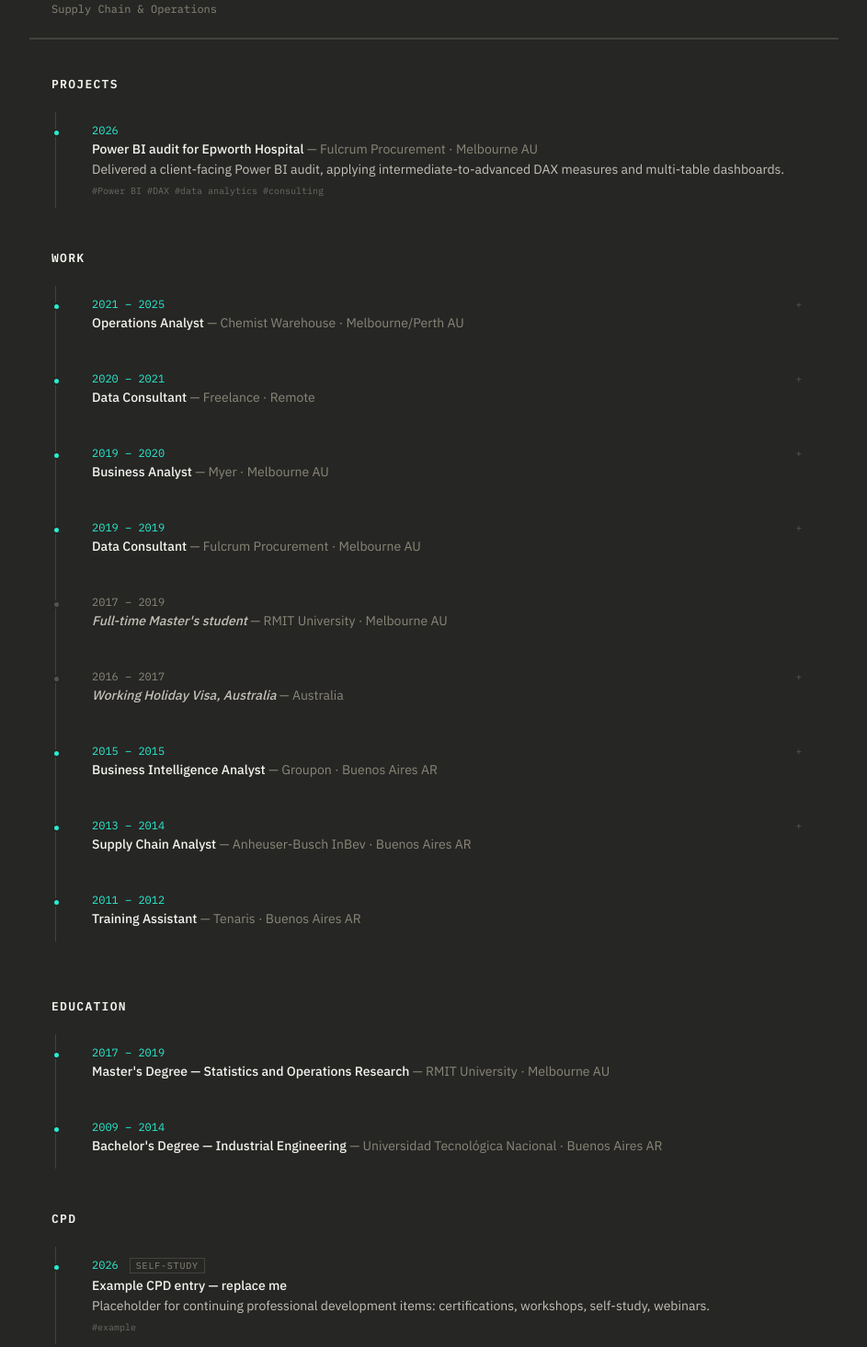
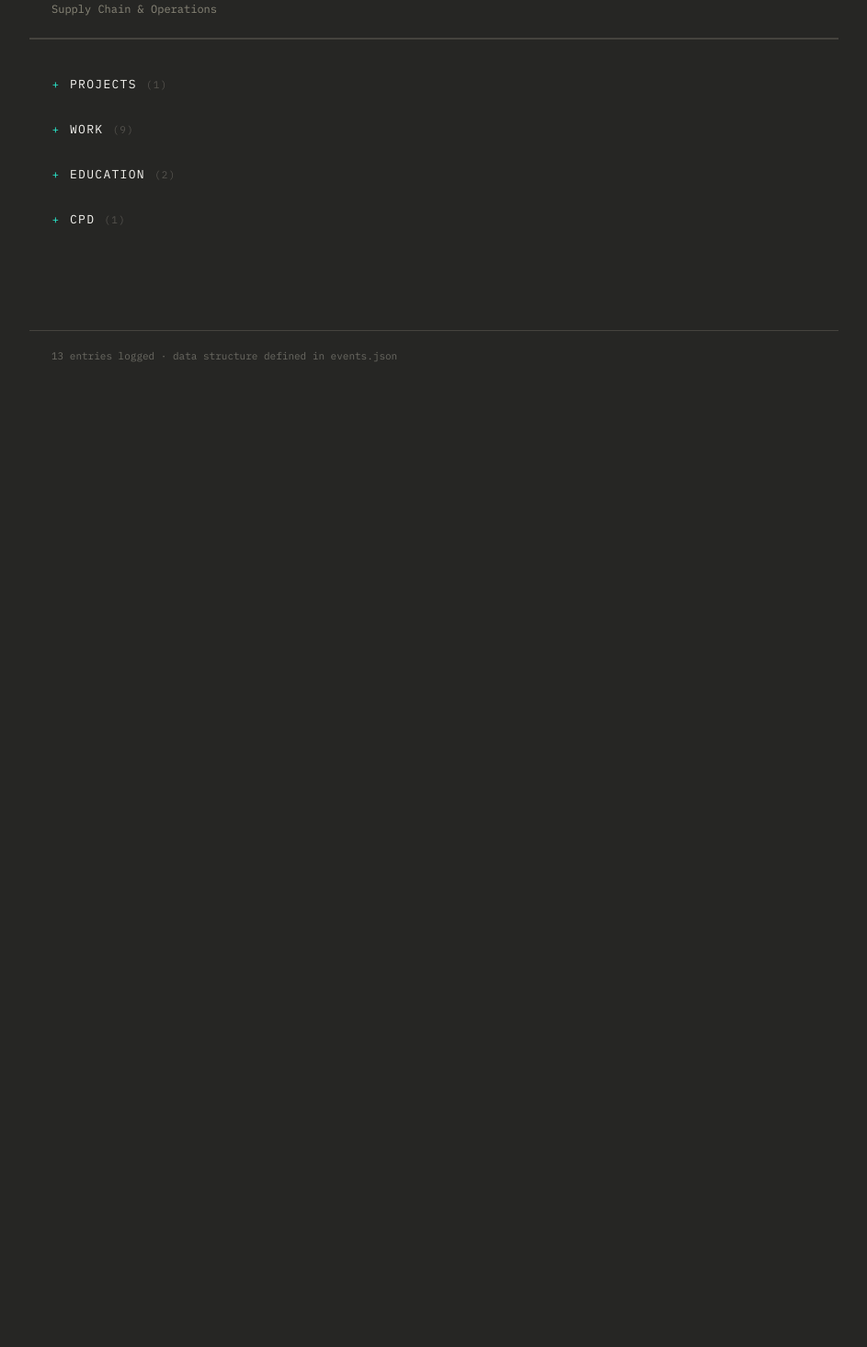
Before and after one commit to aedjob/career-log, a React (Vite) app: page / in a window 1280 px wide. Shown: the part 145-1610 px from the top of the page at 92% size, without its empty margins (168-1111 px from the left). After the commit the page ends 800 px from the top, so only its background shows below. Built offline with nearby package versions, Linux system fonts and the light colour scheme.

Commit message:
Make section titles collapsible, closed by default; nested Work entries stay individually collapsible

```diff
--- a/src/App.jsx
+++ b/src/App.jsx
@@ -110,6 +110,41 @@
   );
 }
 
+function Section({ title, entries, collapsibleEntries }) {
+  const [open, setOpen] = useState(false);
+  return (
+    <div style={{ marginBottom: 32 }}>
+      <button
+        onClick={() => setOpen((v) => !v)}
+        className="mono"
+        style={{
+          display: "flex",
+          alignItems: "center",
+          gap: 10,
+          background: "none",
+          border: "none",
+          padding: 0,
+          cursor: "pointer",
+          fontSize: 13,
+          letterSpacing: "0.1em",
+          textTransform: "uppercase",
+          color: "#F5F4F0",
+          marginBottom: open ? 16 : 0,
+        }}
+      >
+        <span style={{ color: "#2aeccf", fontSize: 12, width: 10, display: "inline-block" }}>
+          {open ? "−" : "+"}
+        </span>
+        {title}
+        <span className="mono" style={{ color: "#55534E", fontSize: 11 }}>
+          ({entries.length})
+        </span>
+      </button>
+      {open && <Timeline entries={entries} collapsible={collapsibleEntries} />}
+    </div>
+  );
+}
+
 function Timeline({ entries, collapsible }) {
   return (
     <div style={{ position: "relative", paddingLeft: 24 }}>
@@ -168,14 +203,6 @@
         * { box-sizing: border-box; }
         .mono { font-family: 'IBM Plex Mono', monospace; }
         .entry:hover { background: #2E2D2A; }
-        .section-heading {
-          font-family: 'IBM Plex Mono', monospace;
-          font-size: 13px;
-          letter-spacing: 0.1em;
-          text-transform: uppercase;
-          color: #F5F4F0;
-          margin: 0 0 16px;
-        }
       `}</style>
 
       {/* Title block */}
@@ -221,25 +248,10 @@
       </header>
 
       <main style={{ maxWidth: 880, margin: "0 auto", padding: "40px 24px 80px" }}>
-        <section id="work-projects" style={{ marginBottom: 56 }}>
-          <h2 className="section-heading">Projects</h2>
-          <Timeline entries={projects} />
-
-          <h2 className="section-heading" style={{ marginTop: 40 }}>
-            Work
-          </h2>
-          <Timeline entries={work} collapsible />
-        </section>
-
-        <section id="education-cpd">
-          <h2 className="section-heading">Education</h2>
-          <Timeline entries={education} />
-
-          <h2 className="section-heading" style={{ marginTop: 40 }}>
-            CPD
-          </h2>
-          <Timeline entries={cpd} />
-        </section>
+        <Section title="Projects" entries={projects} />
+        <Section title="Work" entries={work} collapsibleEntries />
+        <Section title="Education" entries={education} />
+        <Section title="CPD" entries={cpd} />
       </main>
 
       <footer
```
